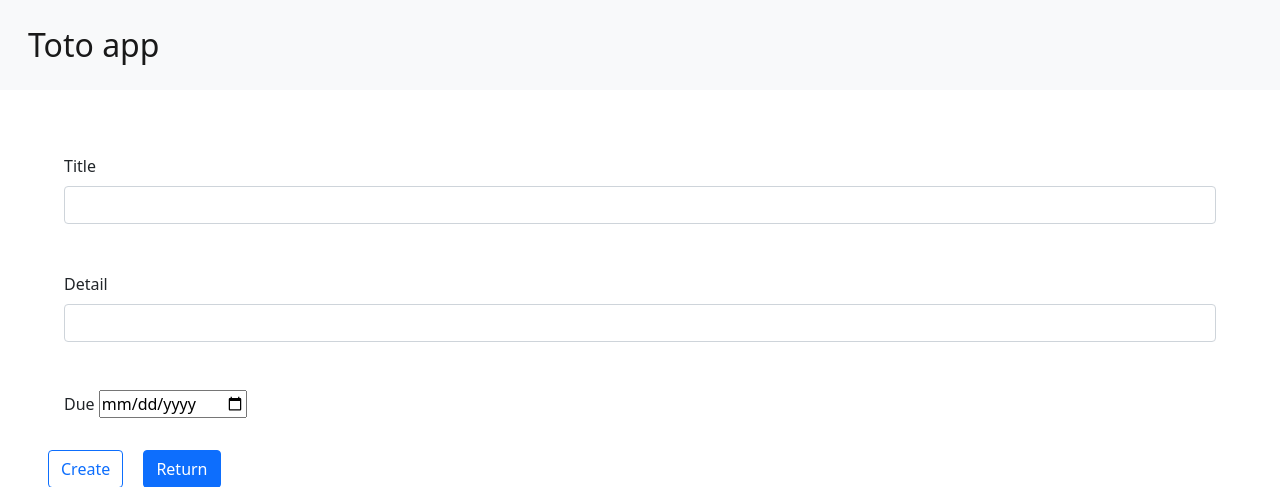
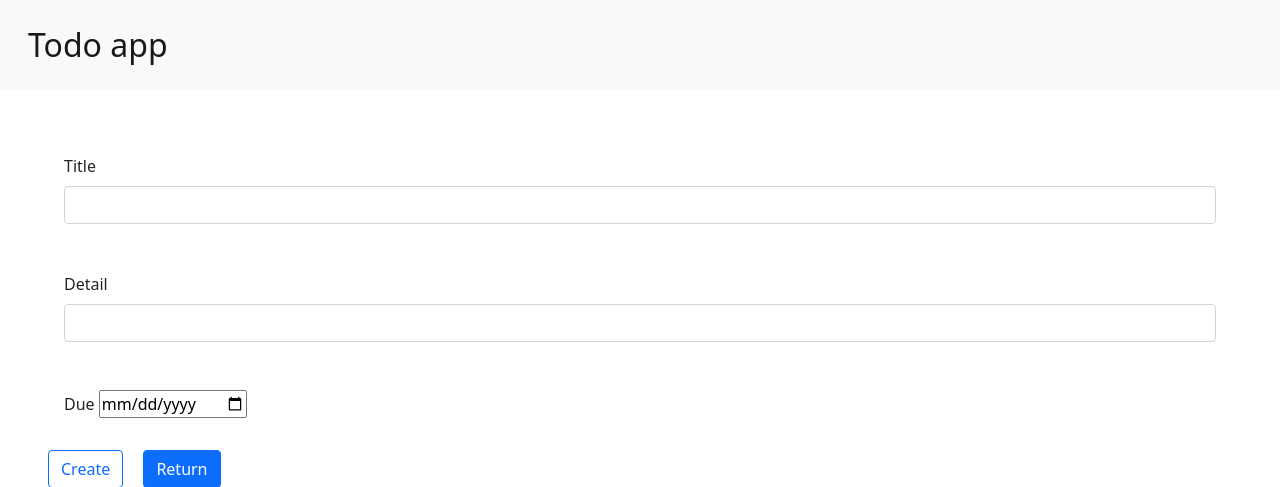
Before and after one commit to daiya-2000/flask-todo-app, a Flask app: page /create in a window 1280 px wide. Shown: the top 487 px of the page. Run offline with Flask 2, Linux system fonts and the light colour scheme; some libraries are stand-ins or nearby versions.

Commit message:
Update base.html

```diff
--- a/templates/base.html
+++ b/templates/base.html
@@ -12,7 +12,7 @@
     <!-- As a link -->
 <nav class="navbar navbar-light bg-light p-3">
     <div class="container-fluid">
-      <a class="navbar-brand" href="#" style="font-size: 2rem;">Toto app</a>
+      <a class="navbar-brand" href="#" style="font-size: 2rem;">Todo app</a>
     </div>
 </nav>
     {% block body %}{% endblock %}
```
